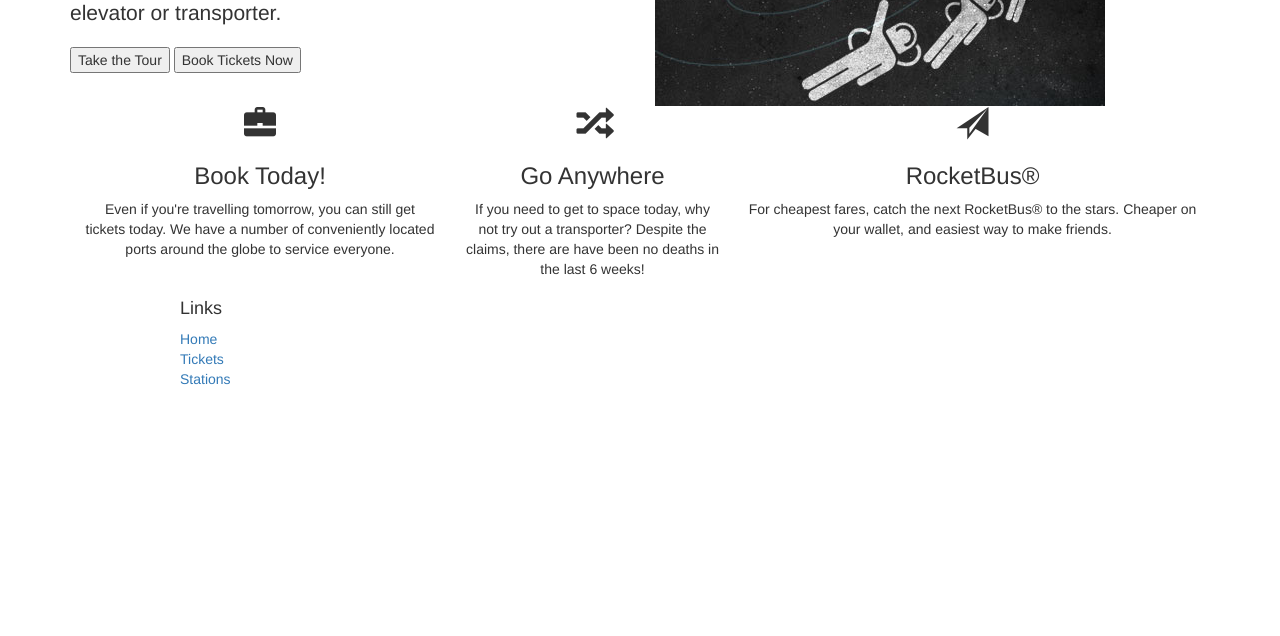
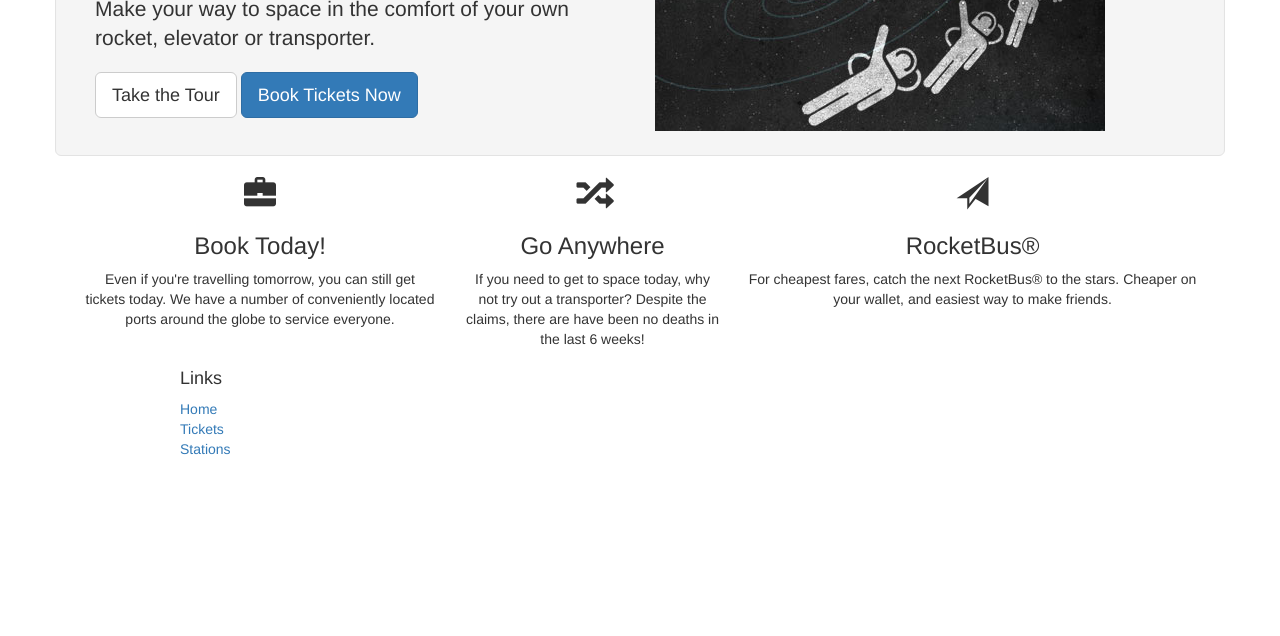
Before and after one commit to leopoldkwok/BlastingOffWithBootstrap, a plain HTML site: page bootstrap-3.3.2-dist/index.html in a window 1280 px wide. Shown: the part 164-800 px from the top of the page. Drawn offline with nearby package versions, Linux system fonts and the light colour scheme.

Commit message:
level 4 - button and wells

```diff
--- a/bootstrap-3.3.2-dist/index.html
+++ b/bootstrap-3.3.2-dist/index.html
@@ -12,13 +12,13 @@
 				<h1>Blasting Off With Bootstrap</h1>
 			</div>
 		</div>
-		<div class='row'>
+		<div class='row well well-lg'>
 			<div class='col-md-6'>
 				<h2>The Fastest Way to Space</h2>
 				<p class='lead'>Make your way to space in the comfort of your own rocket, elevator or transporter.</p>
 
-				<button type='button'>Take the Tour</button>
-				<button type='button'>Book Tickets Now</button>
+				<button type='button' class='btn btn-lg btn-default'>Take the Tour</button>
+				<button type='button' class='btn btn-lg btn-primary'>Book Tickets Now</button>
 			</div>
 			<div class='col-md-6 hidden-sm hidden-xs visible-m visible-lg'>
 				<img src='images/img-header.jpg' alt='Blasting Off'/>
```
